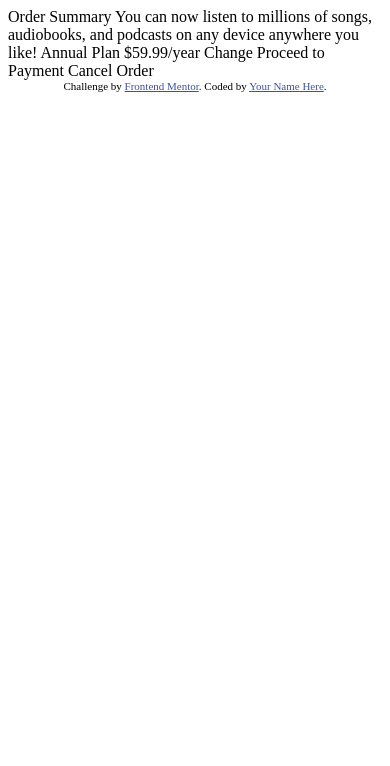
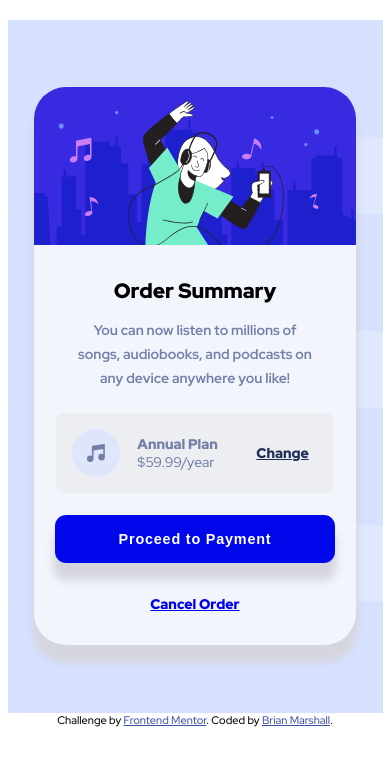
Before and after one commit to bmmar/order-summary-component-main, a plain HTML site: page index.html in a window 390 px wide. Drawn offline with Linux system fonts and the light colour scheme.

Commit message:
Mobile design complete

```diff
--- /dev/null
+++ b/app.css
@@ -0,0 +1,122 @@
+html {
+    background-color: white;
+    margin: 0 auto;
+}
+body {
+    max-width: 375px;
+    font-family: 'Red Hat Display', sans-serif;
+    font-size: 14px;
+    background-color: hsl(225, 100%, 94%);
+    margin: 5% auto;
+    display: flex;
+    flex-direction: column;
+    justify-content: center;
+    align-content: center;
+}
+
+.main-image {
+    border-radius: 10%;
+}
+
+.main-image img{
+    max-width: 100%;
+    border-radius: 2rem 2rem 0 0;
+}
+
+main {
+    display: flex;
+    flex-direction: column;
+    align-items: center;
+    background-image: url("./images/pattern-background-mobile.svg");
+}
+
+.card {
+    margin: 18% 7%;
+    background-color: hsl(227, 60%, 97%);
+    border-radius: 2rem;
+    box-shadow: 0px 1rem 0.5rem 0.1rem hsl(233, 10%, 85%);
+}
+
+h1  {
+    text-align: center;
+    font-size: 1.3rem;
+    font-weight: 900;
+    margin-top: 1.8rem;
+}
+
+p {
+    color:hsl(224, 23%, 55%);
+}
+
+.main-text {
+    text-align: center;
+    margin: 0 2.5rem;
+    line-height:1.5rem;
+    font-weight: 700;
+}
+
+.price-box {
+    background-color: hsl(228, 17%, 94%);
+    margin: 1.4rem ;
+    border-radius: .5rem;
+    display: grid;
+    grid-template-columns: 20% 55% 25%;
+    padding: 5%
+}
+
+.price-box img, p .plan-and-price, .change{
+    align-self: center;
+}
+
+p .annual-plan {
+    font-weight: 900;
+}
+
+p .plan-and-price{
+    margin-left: 1rem;
+}
+
+p .change a{
+    color: hsl(223, 47%, 23%);
+    font-weight: 900;
+    cursor: pointer;
+}
+
+p .change a:hover {
+    color:hsl(225, 2%, 61%)
+}
+
+.proceed {
+    background-color: hsl(238, 100%, 46%);
+    color: white;
+    margin: 0 auto;
+    display:block;
+    padding:1rem 4rem;
+    border: none;
+    border-radius: 0.7rem;
+    font-size: 0.9rem;
+    font-weight: 700;
+    letter-spacing: 0.05rem;
+    box-shadow: 0px 1rem 0.5rem 0.1rem hsl(233, 10%, 85%);
+    cursor: pointer;
+}
+
+.proceed:hover {
+    background-color: rgb(170, 144, 197);
+}
+
+.cancel {
+    text-align: center;
+    font-weight: 900;
+    margin-bottom: 2rem;
+    margin-top: 2rem;
+    cursor: pointer;
+}
+
+.cancel a:hover {
+    color:hsl(225, 2%, 61%);
+}
+
+
+.attribution { font-size: 11px; text-align: center; background-color: white;}
+.attribution a { color: hsl(228, 45%, 44%); }
--- a/index.html
+++ b/index.html
@@ -1,37 +1,60 @@
 <!DOCTYPE html>
 <html lang="en">
   <head>
-  <meta charset="UTF-8">
-  <meta name="viewport" content="width=device-width, initial-scale=1.0"> <!-- displays site properly based on user's device -->
+    <meta charset="UTF-8" />
+    <meta name="viewport" content="width=device-width, initial-scale=1.0" />
+    <!-- displays site properly based on user's device -->
 
-  <link rel="icon" type="image/png" sizes="32x32" href="./images/favicon-32x32.png">
+    <link
+      rel="icon"
+      type="image/png"
+      sizes="32x32"
+      href="./images/favicon-32x32.png"
+    />
+    <link rel="preconnect" href="https://fonts.googleapis.com" />
+    <link rel="preconnect" href="https://fonts.gstatic.com" crossorigin />
+    <link
+      href="https://fonts.googleapis.com/css2?family=Red+Hat+Display:wght@500;700;900&display=swap"
+      rel="stylesheet"
+    />
 
-  <title>Frontend Mentor | Order summary card</title>
-
-  <!-- Feel free to remove these styles or customise in your own stylesheet 👍 -->
-  <style>
-    .attribution { font-size: 11px; text-align: center; }
-    .attribution a { color: hsl(228, 45%, 44%); }
-  </style>
+    <title>Order summary card</title>
+    <link rel="stylesheet" href="app.css" />
   </head>
   <body>
-
-  Order Summary
-
+    <main>
+      <div class="card">
+        <div class="main-image">
+          <img
+            src="./images/illustration-hero.svg"
+            alt="Pic of young person listening to music"
+          />
+        </div>
+        <h1>Order Summary</h1>
+        <p class="main-text">
         You can now listen to millions of songs, audiobooks, and podcasts on any
-  device anywhere you like!
-
-  Annual Plan
-  $59.99/year
-
-  Change
-
-  Proceed to Payment
-  Cancel Order
-
+        device anywhere you like!</p>
+        <p class="price-box">
+          <img src="./images/icon-music.svg" alt="musical note picture" />
+          <span class="plan-and-price">
+          <span class="annual-plan">Annual Plan</span>
+          $59.99/year</span>
+          <span class="change">
+            <a href="#">Change</a>
+            </span>
+        </p>
+        <button type="submit" class="proceed">Proceed to Payment</button>
+         <p class="cancel"><a href="#">Cancel Order</a>
+         </p>
+      </div>
+    </main>
+    <footer>
       <div class="attribution">
-    Challenge by <a href="https://www.frontendmentor.io?ref=challenge" target="_blank">Frontend Mentor</a>.
-    Coded by <a href="#">Your Name Here</a>.
+        Challenge by
+        <a href="https://www.frontendmentor.io?ref=challenge" target="_blank"
+          >Frontend Mentor</a
+        >. Coded by <a href="#">Brian Marshall</a>.
       </div>
+    </footer>
   </body>
 </html>
```
Also changed, not shown: images/hero-illustration.jpg (added). Lines whose indentation alone changed are shown as unchanged.
